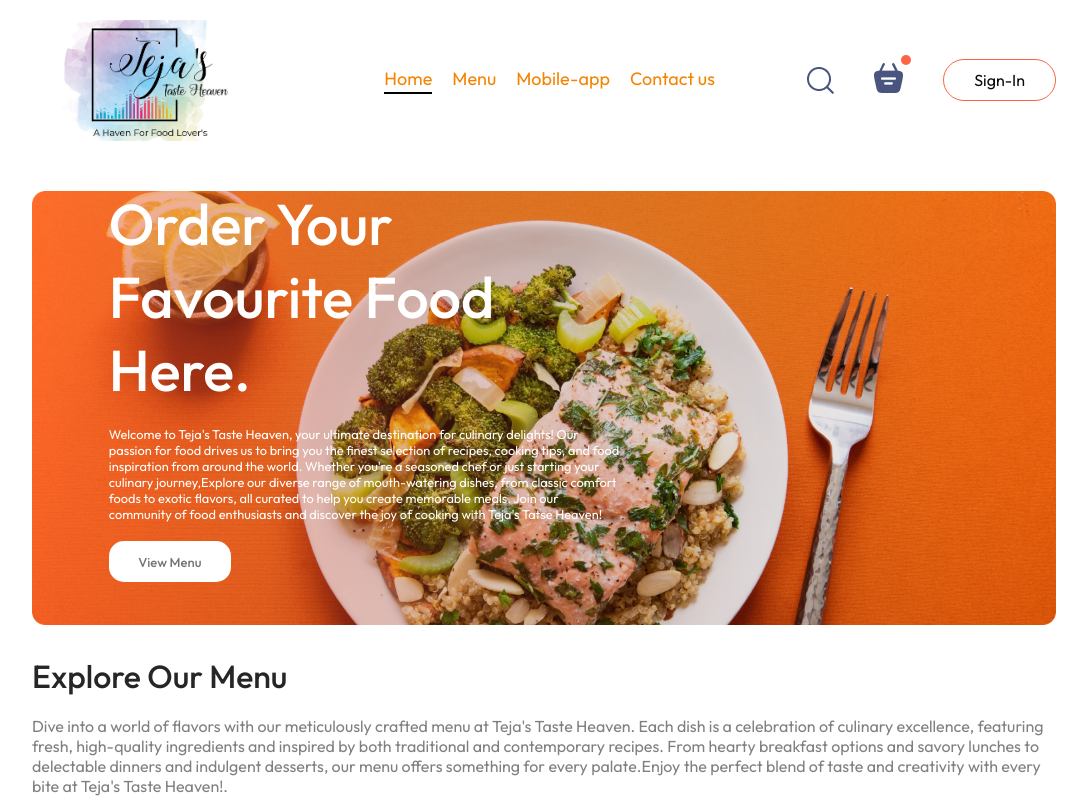
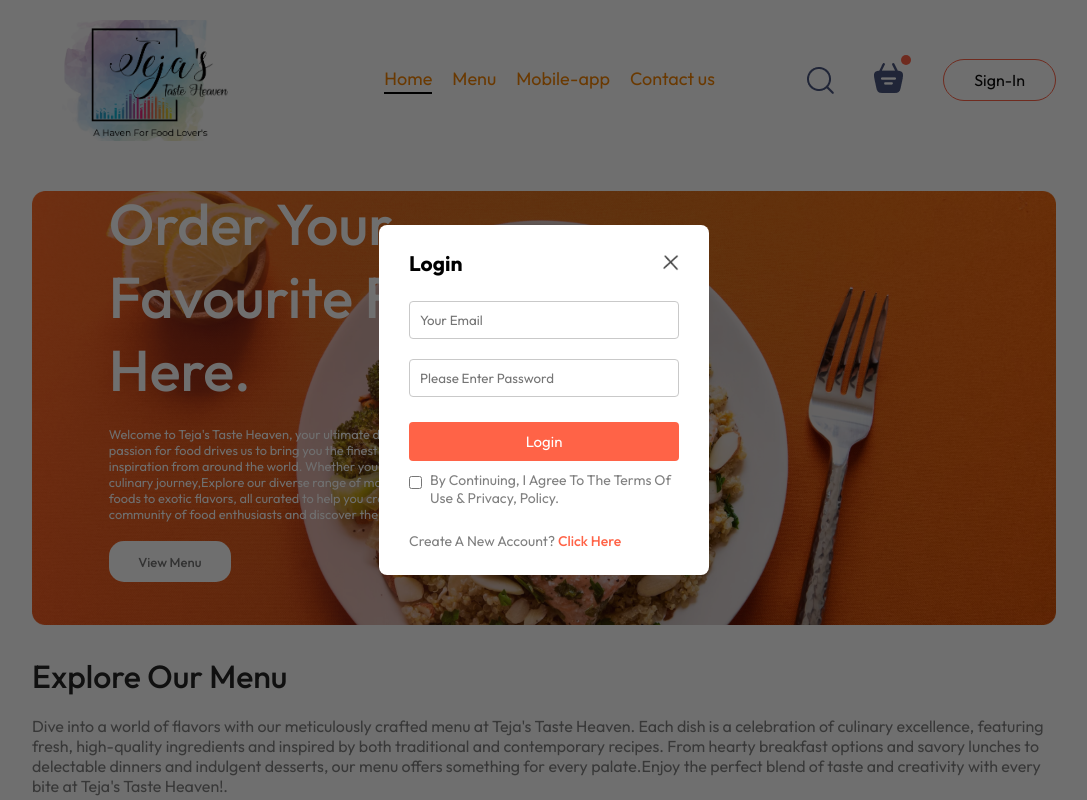
Before and after one commit to tejanayak12/Teja-s-Taste-Heaven, a React (Vite) app: page / in a window 1280 px wide. Both pictures are taken after a click on the button "Sign-In". Shown: the top 800 px of the page, without its empty margins (96-1183 px from the left). Built offline with nearby package versions, Linux system fonts and the light colour scheme.

Commit message:
Login/SignUp completed

```diff
--- a/src/App.jsx
+++ b/src/App.jsx
@@ -1,16 +1,21 @@
-import React from 'react'
+import React, { useState } from 'react'
 import NavBar from './components/Navbar/NavBar'
 import { Route, Routes } from 'react-router-dom'
 import Home from './pages/Home/Home';
 import Cart from './pages/Cart/Cart';
 import PlaceOrder from './pages/PlaceOrder/PlaceOrder';
 import Footer from './components/Footer/Footer';
+import LoginPopup from './components/LoginPopup/LoginPopup';
 
 const App = () => {
+
+  const [showLogin, setShowLogin] = useState(false);
+
   return (
     <>
+      {showLogin ? <LoginPopup setShowLogin={setShowLogin} /> : <></>}
       <div className='app'>
-        <NavBar />
+        <NavBar setShowLogin={setShowLogin} />
         <Routes>
           <Route path='/' element={<Home />} />
           <Route path='/Cart' element={<Cart />} />
--- /dev/null
+++ b/src/components/LoginPopup/LoginPopup.css
@@ -0,0 +1,74 @@
+.login-popup {
+    position: absolute;
+    z-index: 1;
+    width: 100%;
+    height: 100%;
+    background-color: #00000090;
+    display: grid;
+}
+
+.login-popup-container {
+    place-self: center;
+    width: max(23vw, 330px);
+    color: #808080;
+    background-color: white;
+    display: flex;
+    flex-direction: column;
+    gap: 25px;
+    padding: 25px 30px;
+    border-radius: 8px;
+    font-size: 14px;
+    animation: fadeIn 0.5s;
+}
+
+.login-popup-title {
+    display: flex;
+    justify-content: space-between;
+    align-items: center;
+    color: black;
+}
+
+.login-popup-title img {
+    width: 16px;
+    cursor: pointer;
+}
+
+.login-popup-inputs {
+    display: flex;
+    flex-direction: column;
+    gap: 20px;
+}
+
+.login-popup-inputs input {
+    outline: none;
+    border: 1px solid #c9c9c9;
+    padding: 10px;
+    border-radius: 4px
+}
+
+.login-popup-container button {
+    border: none;
+    padding: 10px;
+    border-radius: 4px;
+    color: white;
+    background-color: tomato;
+    font-size: 15px;
+    cursor: pointer;
+}
+
+.login-popup-condition {
+    display: flex;
+    align-items: start;
+    gap: 8px;
+    margin-top: -15px;
+}
+
+.login-popup-condition input {
+    margin-top: 5px;
+}
+
+.login-popup p span {
+    color: tomato;
+    font-weight: 500;
+    cursor: pointer;
+}
--- /dev/null
+++ b/src/components/LoginPopup/LoginPopup.jsx
@@ -0,0 +1,37 @@
+import React, { useState } from 'react'
+import './LoginPopup.css'
+import { assets } from '../../assets/assets';
+
+const LoginPopup = ({ setShowLogin }) => {
+
+    const [currentState, setCurrentState] = useState("Login");
+
+    return (
+        <div className='login-popup'>
+            <form className='login-popup-container'>
+                <div className="login-popup-title">
+                    <h2>{currentState}</h2>
+                    <img onClick={() => setShowLogin(false)} src={assets.cross_icon} alt="" />
+                </div>
+                <div className="login-popup-inputs">
+                    {currentState === "Login" ? <></> : <input type="text" placeholder='Your Name' required />}
+                    <input type="email" placeholder='Your Email' required />
+                    <input type="password" placeholder='Please Enter Password' required />
+                </div>
+                <button>{currentState === "Sign Up" ? "Create account" : "Login"}</button>
+                <div className="login-popup-condition">
+                    <input type="checkbox" required />
+                    <p>By Continuing, I Agree To The Terms Of Use & Privacy, Policy.</p>
+                </div>
+                {currentState === "Login"
+
+                    ? <p>Create A New Account? <span onClick={() => setCurrentState("Sign Up")}>Click Here</span></p>
+                    : <p>Already Have An Account? <span onClick={() => setCurrentState("Login")}>Login Here</span></p>
+                }
+
+            </form>
+        </div>
+    )
+}
+
+export default LoginPopup
--- a/src/components/Navbar/NavBar.jsx
+++ b/src/components/Navbar/NavBar.jsx
@@ -3,7 +3,7 @@
 import { assets } from '../../assets/assets';
 import { Link } from 'react-router-dom';
 
-const NavBar = () => {
+const NavBar = ({ setShowLogin }) => {
 
     const [menu, setMenu] = useState("home");
 
@@ -22,7 +22,7 @@
                     <img src={assets.basket_icon} alt="" />
                     <div className="dot"></div>
                 </div>
-                <button>Sign-In</button>
+                <button onClick={() => setShowLogin(true)}>Sign-In</button>
             </div>
         </div>
     )
```
